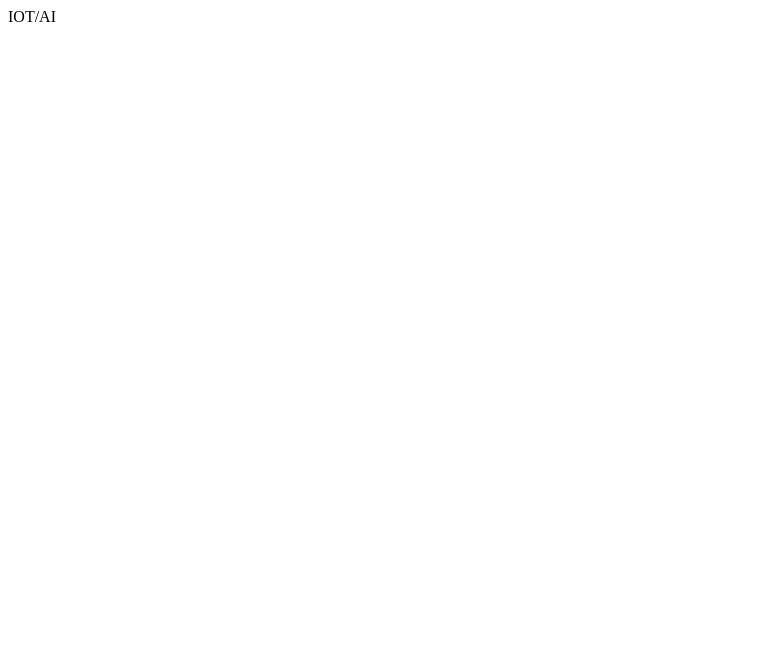
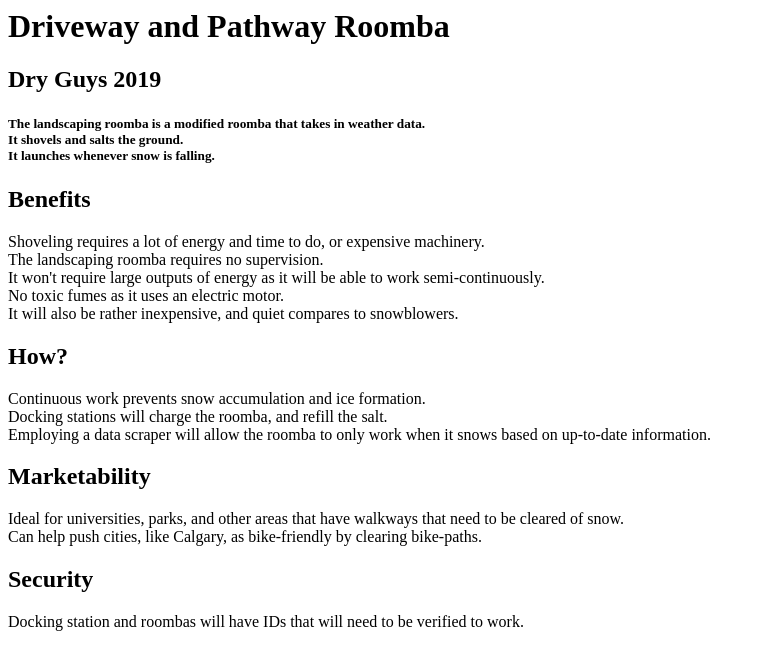
Before and after one commit to sarchwalk/dryguyshack2019.github.io, a plain HTML site: page index.html in a window 1280 px wide. Shown: the whole page, without its empty margins (0-765 px from the left). Drawn offline with Linux system fonts and the light colour scheme.

Commit message:
Added some information with very basic formatting 16:52

```diff
--- a/index.html
+++ b/index.html
@@ -5,6 +5,48 @@
 </head>
 
 <body>
-	IOT/AI
+	<h1>
+		Driveway and Pathway Roomba
+	</h1>
+	<h2>
+		Dry Guys 2019
+	</h2>
+	<h5>
+		The landscaping roomba is a modified roomba that takes in weather data.<br>
+		It shovels and salts the ground.<br>
+		It launches whenever snow is falling.<br>
+	</h5>
+	<h2>
+		Benefits
+	</h2>
+	<p>
+		Shoveling requires a lot of energy and time to do, or expensive machinery. <br>
+		The landscaping roomba requires no supervision. <br>
+		It won't require large outputs of energy as it will be able to work semi-continuously. <br>
+		No toxic fumes as it uses an electric motor.  <br>
+		It will also be rather inexpensive, and quiet compares to snowblowers. <br>
+	</p>
+	<h2>
+		How?
+	</h2>
+	<p>
+		Continuous work prevents snow accumulation and ice formation. <br>
+		Docking stations will charge the roomba, and refill the salt. <br>
+		Employing a data scraper will allow the roomba to only work when it snows based on up-to-date information. <br>
+	</p>
+	<h2>
+		Marketability
+	</h2>
+	<p>
+		Ideal for universities, parks, and other areas that have walkways that need to be cleared of snow.<br>
+		Can help push cities, like Calgary, as bike-friendly by clearing bike-paths. <br>
+	</p>
+	<h2>
+		Security
+	</h2>
+	<p>
+		Docking station and roombas will have IDs that will need to be verified to work. <br>
+
 </body>
+
 </html>
```
